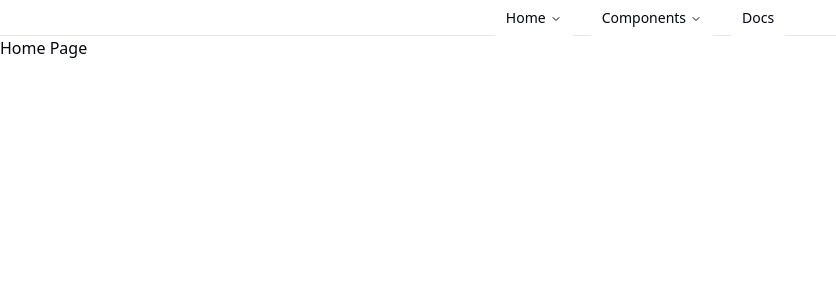
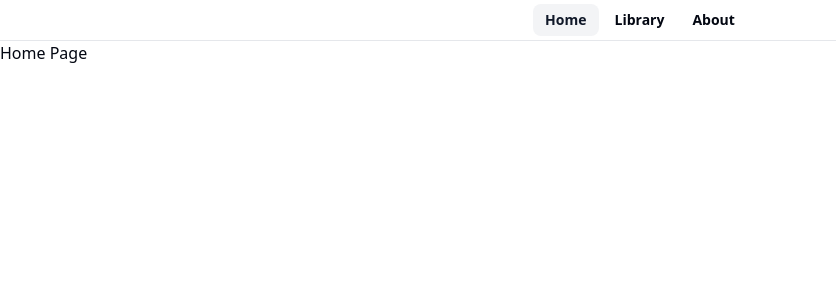
Before and after one commit to UofA-Blueprint/strata, a Next.js app: page / in a window 1280 px wide. Shown: the top 300 px of the page, without its empty margins (0-836 px from the left). Built offline with nearby package versions, Linux system fonts and the light colour scheme.

Commit message:
:sparkles: sidebar component implementation

```diff
--- a/src/app/layout.tsx
+++ b/src/app/layout.tsx
@@ -8,7 +8,7 @@ export default function RootLayout({
 }) {
   return (
     <html lang="en">
-      <body>
+      <body className="flex min-h-svh flex-col">
         <StrataNav />
         {children}
       </body>
--- a/src/app/library/layout.tsx
+++ b/src/app/library/layout.tsx
@@ -1,7 +1,17 @@
+import { SidebarProvider, SidebarInset } from "@/components/ui/sidebar";
+import { LibrarySidebar } from "@/components/library-sidebar";
+
 export default function LibraryLayout({
   children,
 }: {
   children: React.ReactNode;
 }) {
-  return <div className="space-y-8 p-10">{children}</div>;
+  return (
+    <SidebarProvider className="flex-1">
+      <LibrarySidebar />
+      <SidebarInset>
+        <div className="space-y-8 p-10">{children}</div>
+      </SidebarInset>
+    </SidebarProvider>
+  );
 }
--- /dev/null
+++ b/src/components/library-sidebar.tsx
@@ -0,0 +1,43 @@
+"use client";
+
+import Link from "next/link";
+import { usePathname } from "next/navigation";
+import { componentDocs } from "@/lib/component-docs";
+import {
+  Sidebar,
+  SidebarContent,
+  SidebarGroup,
+  SidebarGroupContent,
+  SidebarGroupLabel,
+  SidebarMenu,
+  SidebarMenuButton,
+  SidebarMenuItem,
+} from "@/components/ui/sidebar";
+
+export function LibrarySidebar() {
+  const pathname = usePathname();
+
+  return (
+    <Sidebar collapsible="none" className="w-64 border-r pr-4">
+      <SidebarContent>
+        <SidebarGroup>
+          <SidebarGroupLabel>Components</SidebarGroupLabel>
+          <SidebarGroupContent>
+            <SidebarMenu>
+              {componentDocs.map((doc) => (
+                <SidebarMenuItem key={doc.href}>
+                  <SidebarMenuButton
+                    asChild
+                    isActive={pathname === doc.href}
+                  >
+                    <Link href={doc.href}>{doc.title}</Link>
+                  </SidebarMenuButton>
+                </SidebarMenuItem>
+              ))}
+            </SidebarMenu>
+          </SidebarGroupContent>
+        </SidebarGroup>
+      </SidebarContent>
+    </Sidebar>
+  );
+}
--- a/src/components/strata-nav.tsx
+++ b/src/components/strata-nav.tsx
@@ -1,105 +1,41 @@
 "use client";
 
-import * as React from "react";
 import Link from "next/link";
-import {
-  NavigationMenu,
-  NavigationMenuContent,
-  NavigationMenuItem,
-  NavigationMenuLink,
-  NavigationMenuList,
-  NavigationMenuTrigger,
-  navigationMenuTriggerStyle,
-} from "@/components/ui/navigation-menu";
-import { componentDocs } from "@/lib/component-docs";
+import { usePathname } from "next/navigation";
 import { cn } from "@/lib/utils";
 
-export default function TopNav() {
+const navItems = [
+  { label: "Home", href: "/" },
+  { label: "Library", href: "/library" },
+  { label: "About", href: "/about" },
+];
+
+export default function StrataNav() {
+  const pathname = usePathname();
+
   return (
-    <div className="flex w-full justify-center bg-white border-b">
-      <NavigationMenu className="h-[35px]">
-        <NavigationMenuList className="gap-[4px] w-[502px] h-full justify-center">
-          <NavigationMenuItem>
-            <NavigationMenuTrigger>Home</NavigationMenuTrigger>
-            <NavigationMenuContent>
-              <ul className="grid gap-3 p-6 md:w-[400px] lg:w-[500px] lg:grid-cols-[.75fr_1fr]">
-                <li className="row-span-3">
-                  <NavigationMenuLink asChild>
-                    <Link
-                      className="flex h-full w-full select-none flex-col justify-end rounded-md bg-linear-to-b from-muted/50 to-muted p-6 no-underline outline-none focus:shadow-md"
-                      href="/"
-                    >
-                      <div className="mb-2 text-lg font-medium">shadcn/ui</div>
-                      <p className="text-sm leading-tight text-muted-foreground">
-                        Beautifully designed components built with Tailwind CSS.
-                      </p>
-                    </Link>
-                  </NavigationMenuLink>
-                </li>
-                <ListItem href="/library" title="Introduction">
-                  Re-usable components built using Radix UI and Tailwind CSS.
-                </ListItem>
-                <ListItem href="/library/installation" title="Installation">
-                  How to install dependencies and structure your app.
-                </ListItem>
-                <ListItem href="/library/typography" title="Typography">
-                  Styles for headings, paragraphs, lists...etc
-                </ListItem>
-              </ul>
-            </NavigationMenuContent>
-          </NavigationMenuItem>
-          <NavigationMenuItem>
-            <NavigationMenuTrigger>Components</NavigationMenuTrigger>
-            <NavigationMenuContent>
-              <ul className="grid w-[400px] gap-3 p-4 md:w-[500px] md:grid-cols-2 lg:w-[600px]">
-                {componentDocs.map((component) => (
-                  <ListItem
-                    key={component.title}
-                    title={component.title}
-                    href={component.href}
-                  >
-                    {component.description}
-                  </ListItem>
-                ))}
-              </ul>
-            </NavigationMenuContent>
-          </NavigationMenuItem>
-          <NavigationMenuItem>
-            <Link href="/library" legacyBehavior passHref>
-              <NavigationMenuLink className={navigationMenuTriggerStyle()}>
-                Docs
-              </NavigationMenuLink>
+    <nav className="flex w-full justify-center border-b bg-white py-1">
+      <div className="flex items-center gap-1">
+        {navItems.map((item) => {
+          const isActive =
+            item.href === "/"
+              ? pathname === "/"
+              : pathname.startsWith(item.href);
+
+          return (
+            <Link
+              key={item.href}
+              href={item.href}
+              className={cn(
+                "rounded-md px-3 py-1.5 text-sm font-semibold transition-colors hover:bg-accent hover:text-accent-foreground",
+                isActive && "bg-accent text-accent-foreground"
+              )}
+            >
+              {item.label}
             </Link>
-          </NavigationMenuItem>
-        </NavigationMenuList>
-      </NavigationMenu>
-    </div>
+          );
+        })}
+      </div>
+    </nav>
   );
 }
-
-const ListItem = React.forwardRef<
-  React.ElementRef<"a">,
-  React.ComponentPropsWithoutRef<"a">
->(({ className, title, children, href, ...props }, ref) => {
-  return (
-    <li>
-      <NavigationMenuLink asChild>
-        <Link
-          ref={ref}
-          href={href || "#"}
-          className={cn(
-            "block select-none space-y-1 rounded-md p-3 leading-none no-underline outline-none transition-colors hover:bg-accent hover:text-accent-foreground focus:bg-accent focus:text-accent-foreground",
-            className
-          )}
-          {...props}
-        >
-          <div className="text-sm font-medium leading-none">{title}</div>
-          <p className="line-clamp-2 text-sm leading-snug text-muted-foreground">
-            {children}
-          </p>
-        </Link>
-      </NavigationMenuLink>
-    </li>
-  );
-});
-ListItem.displayName = "ListItem";
--- a/src/components/ui/button.tsx
+++ b/src/components/ui/button.tsx
@@ -15,11 +15,14 @@ const buttonVariants = cva(
           "bg-white text-[#18181B] border-[#E2E2E2] hover:bg-[#F4F4F5] active:bg-[#E5E5E5]",
         destructive:
           "bg-[#EF4444] text-white border-transparent hover:bg-[#DC2626] active:bg-[#B91C1C] disabled:opacity-60",
+        ghost:
+          "border-transparent hover:bg-accent hover:text-accent-foreground",
       },
       size: {
         default: "px-4 py-2",
         sm: "px-3 py-2 text-xs",
         lg: "px-6 py-4 text-base",
+        icon: "h-9 w-9 p-0",
       },
     },
     defaultVariants: {
--- a/src/components/ui/sidebar.tsx
+++ b/src/components/ui/sidebar.tsx
@@ -187,7 +187,7 @@ const Sidebar = React.forwardRef<
       return (
         <div
           className={cn(
-            "flex h-full w-[--sidebar-width] flex-col bg-sidebar text-sidebar-foreground",
+            "flex w-[--sidebar-width] flex-col bg-sidebar text-sidebar-foreground",
             className
           )}
           ref={ref}
@@ -258,7 +258,7 @@ const Sidebar = React.forwardRef<
         >
           <div
             data-sidebar="sidebar"
-            className="flex h-full w-full flex-col bg-sidebar group-data-[variant=floating]:rounded-lg group-data-[variant=floating]:border group-data-[variant=floating]:border-sidebar-border group-data-[variant=floating]:shadow"
+            className="flex w-full flex-col bg-sidebar group-data-[variant=floating]:rounded-lg group-data-[variant=floating]:border group-data-[variant=floating]:border-sidebar-border group-data-[variant=floating]:shadow"
           >
             {children}
           </div>
```
